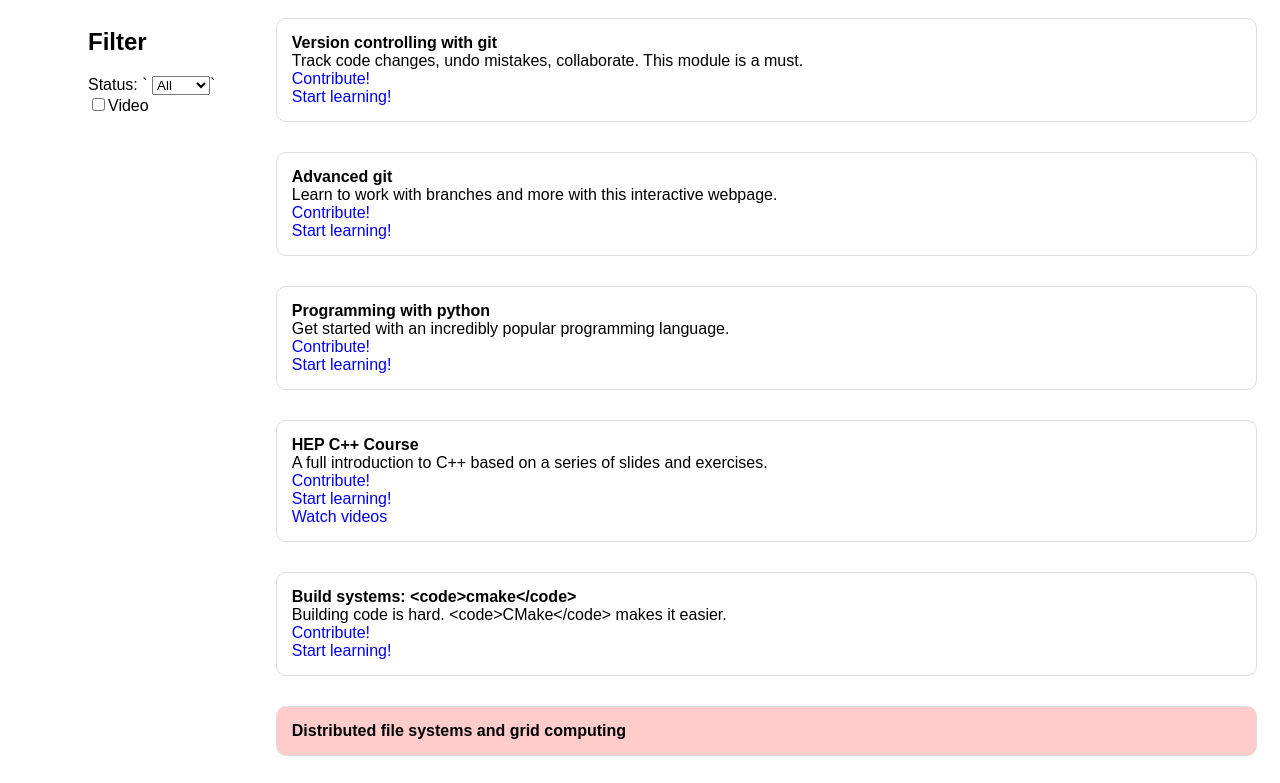
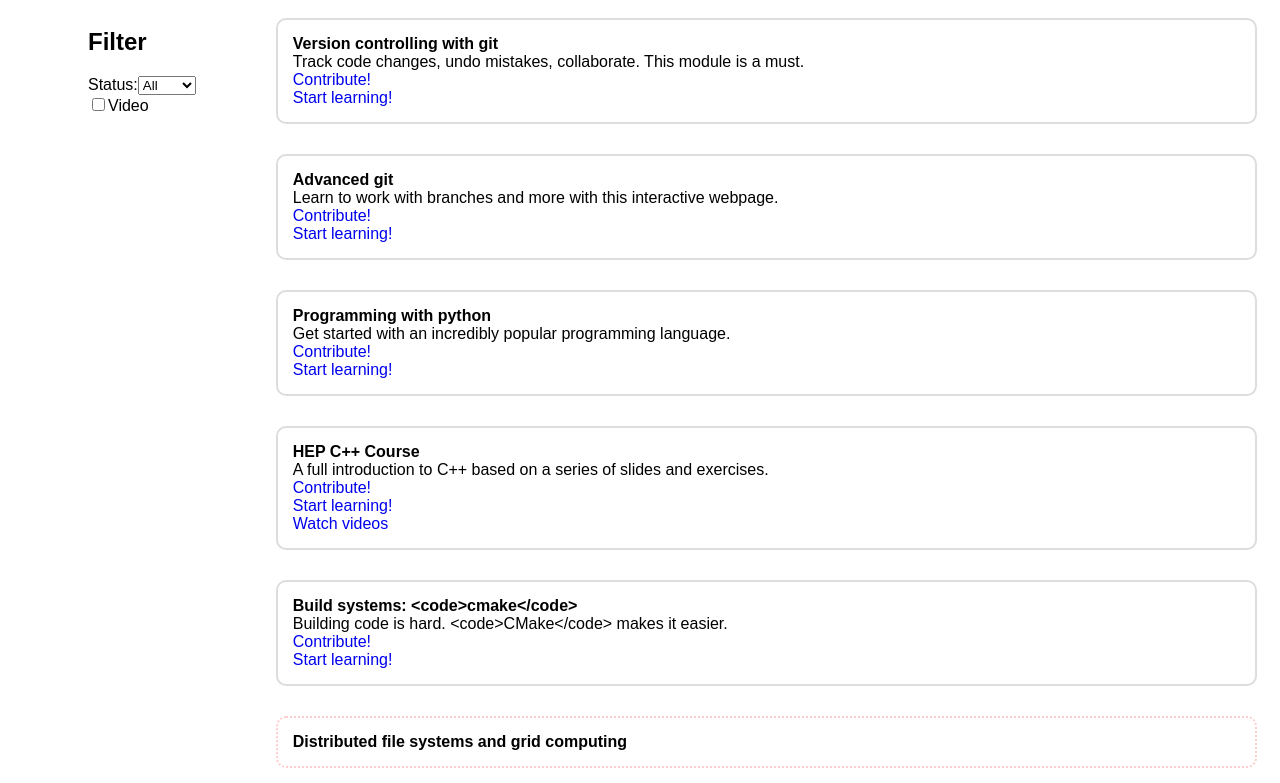
Before and after one commit to nawarajshah/Training-Center, a Gatsby site: page / in a window 1280 px wide. Shown: the top 783 px of the page. Built offline with nearby package versions, Linux system fonts and the light colour scheme; Gatsby itself is replaced by a stand-in of ours.

Commit message:
update getignore

```diff
--- a/src/components/ProjectCard.js
+++ b/src/components/ProjectCard.js
@@ -3,8 +3,10 @@ import React from 'react'
 export default function ProjectCard({ name, description, repository, webpage, videos, status }) {
 
   return(
-      <div className={`student ${status === "beta" ? "beta" : ""} ${
-        status === "alpha" ? "alpha" : "" }`}>
+      <div className={`student
+                      ${status === "beta" ? "beta" : ""}
+                      ${status === "alpha" ? "alpha" : ""}
+                      ${(status !== "alpha") && (status !== "beta") ? "stable" : ""}`}>
         <ul>
             <li class="title">
               {name}
--- a/src/pages/index.js
+++ b/src/pages/index.js
@@ -20,12 +20,12 @@ export default function Index() {
       return sportList.filter((item) => item.status === selectedCategory);
     }
     else if(!selectedCategory && videoAvaliable) {
-      return sportList.filter((item) => item.videos != "");
+      return sportList.filter((item) => item.videos !== "");
     }
     else {
       return sportList
             .filter((item) => item.status === selectedCategory)
-            .filter((item) => item.videos != "");
+            .filter((item) => item.videos !== "");
     }
   }
 
@@ -47,7 +47,7 @@ export default function Index() {
             <h2>Filter</h2>
 
             <label>Status:
-  `           <select
+              <select
               name="category-list"
               id="category-list"
               onChange={handleCategoryChange}
@@ -56,7 +56,7 @@ export default function Index() {
               <option value="stable">stable</option>
               <option value="beta">beta</option>
               <option value="alpha">alpha</option>
-              </select>`
+              </select>
             </label>
           </div>
           <div className="filterByVideo">
--- a/src/pages/style.css
+++ b/src/pages/style.css
@@ -28,20 +28,22 @@ h1 {
 }
 
 .container > div.student {
-    /* background-color: #e0f2f1; */
-    border: 1px solid rgb(221, 221, 221);
     padding: 15px;
     border-radius: 10px;
     margin: 10px 15px 20px 15px;
     flex: 33.33%;
 }
 
+.stable {
+    border: 2px solid rgb(221, 221, 221);
+}
+
 .beta {
-    background-color: #F1EB9C;
+    border: 2px dotted #ADD8E6;
 }
 
 .alpha {
-    background-color: #ffcccb;
+    border: 2px dotted #ffcccb;
 }
 
 .title {
@@ -69,25 +71,6 @@ a:hover {
     color: red;
 }
 
-/* @media only screen and (max-width: 900px) {
-    .container {
-        grid-template-columns: 1fr 1fr;
-    }
-}
-
-@media only screen and (max-width: 600px) {
-    .container {
-        grid-template-columns: 1fr;
-    }
-} */
-
-@keyframes bg-color-change {
-    0% {background-color: red;}
-    25% {background-color: blue;}
-    50% {background-color: green;}
-    100% {background-color: yellow;}
-}
-
 @keyframes shadow-change {
     from {box-shadow: none;}
     to {box-shadow: 0px 4px 8px rgba(38, 38, 38, 0.2);}
```
Also changed, not shown: src/pages/test.js (deleted), 1 other file.
